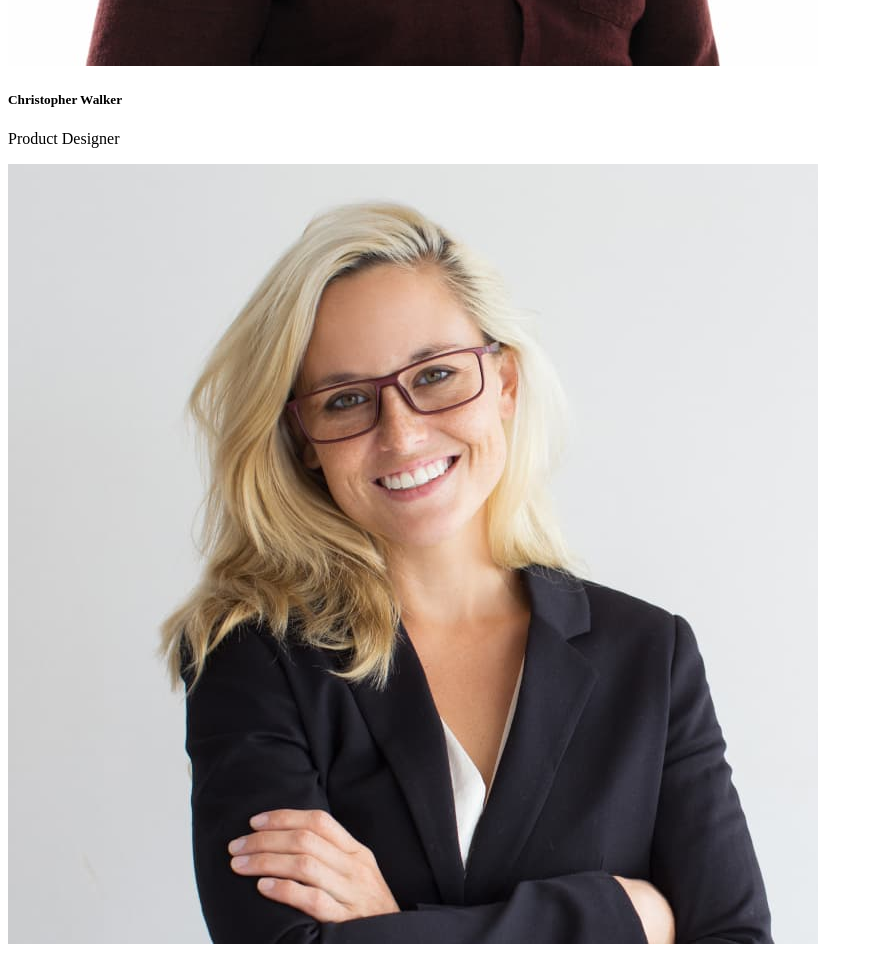
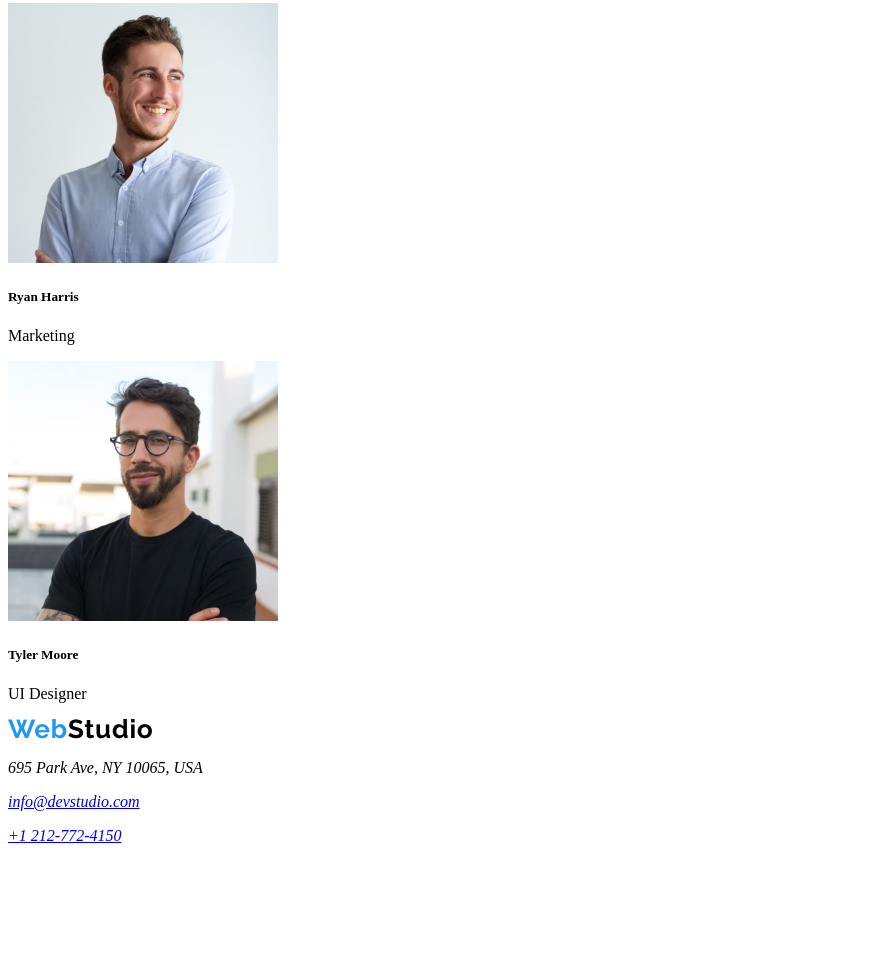
Before and after one commit to mitzasp/WebStudio, a plain HTML site: page index.html in a window 1280 px wide. Shown: the part 1829-2796 px from the top of the page, without its empty margins (0-873 px from the left). After the commit the page ends 2690 px from the top, so only its background shows below. Drawn offline with Linux system fonts and the light colour scheme.

Commit message:
Finalizare proiect

```diff
--- a/index.html
+++ b/index.html
@@ -6,9 +6,9 @@
       <title>Web Studio Homework Project</title>
     </head>
     <body>
-      <!-- Main Section -->
+      <!-- Header Section -->
         <section>
-        <img src="images/logo.jpg" alt="imagine logo">
+        <img src="images/logo.jpg" alt="Logo Image">
         <nav>
             <ul>
                 <li>
@@ -28,6 +28,9 @@
                 </li>
             </ul>
         </nav>
+        </section>
+        <!-- Main Section -->
+        <section>
         <h1>EFFECTIVE SOLUTIONS FOR YOUR BUSINESS</h1>
         <button>Request our service</button>
         </section>
@@ -61,33 +64,42 @@
       <!-- What we do section -->
         <section>
           <h2>What we do</h2>
-          <img src="images/image1.jpg" alt="App for desktop">
-          <img src="images/image2.jpg" alt="App for phone">
-          <img src="images/image3.jpg" alt="App for tablet">
+          <img src="images/image1.jpg" alt="App for desktop" width="370" height="294">
+          <img src="images/image2.jpg" alt="App for phone" width="370" height="294">
+          <img src="images/image3.jpg" alt="App for tablet" width="370" height="294">
         </section>
       <!-- Our Team section -->
         <section>
           <h2>Our Team</h2>
           <div>
-            <img src="images/image4.jpg" alt="Team 1">
+            <img src="images/image4.jpg" alt="Team 1" width="270" height="260">
             <h5>Christopher Walker</h5>
             <p>Product Designer</p>
           </div>
           <div>
-            <img src="images/image5.jpg" alt="Team 2">
+            <img src="images/image5.jpg" alt="Team 2" width="270" height="260">
             <h5>Kylie Evans</h5>
             <p>Frontend Developer</p>
           </div>
           <div>
-            <img src="images/image6.jpg" alt="Team 3">
+            <img src="images/image6.jpg" alt="Team 3" width="270" height="260">
             <h5>Ryan Harris</h5>
             <p>Marketing</p>
           </div>
           <div>
-            <img src="images/image7.jpg" alt="Team 4">
+            <img src="images/image7.jpg" alt="Team 4" width="270" height="260">
             <h5>Tyler Moore</h5>
             <p>UI Designer</p>
           </div>
         </section>
+        <!-- Footer Section -->
+        <section>
+          <img src="images/logo.jpg" alt="Logo Image">
+          <address>
+            <p>695 Park Ave, NY 10065, USA</p>
+            <p><a href="mailto:info@devstudio.com">info@devstudio.com</a></p>
+            <p><a href="tel:+12127724150">+1 212-772-4150</a></p>
+          </address>
+        </section>
     </body>
   </html>
```
